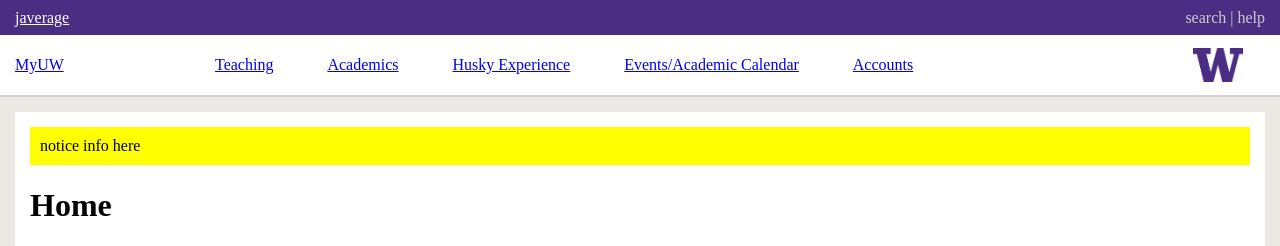
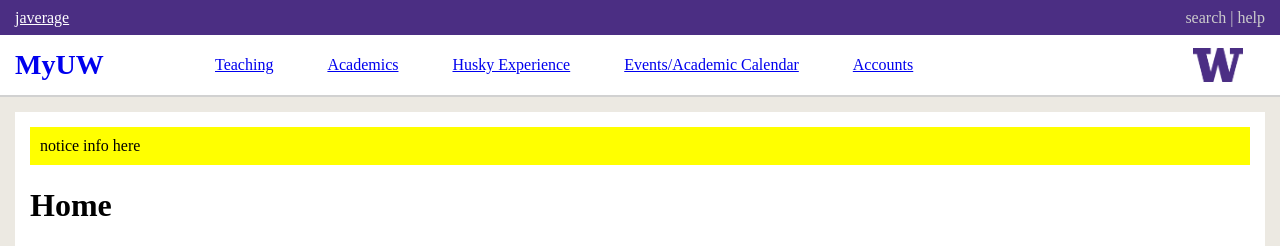
Before and after one commit to charlon/myuw-boilerplate, a Jekyll site: the page built from index.md, in a window 1280 px wide. Shown: the top 246 px of the page. Built offline with Jekyll 4.4.1, drawn with Linux system fonts in a browser that asks for light colours; nearby versions of some CDN libraries.

Commit message:
MyUW logo font size changes.

```diff
--- a/assets/css/main.scss
+++ b/assets/css/main.scss
@@ -56,7 +56,8 @@
         height: $nav-height;
         line-height: $nav-height;
 
-        button {
+        a { font-size: 28px; font-weight: bold; text-decoration: none; }
+        button { text-decoration: underline; color: blue;
             @include desktop { display: none; };
         }
 
```
